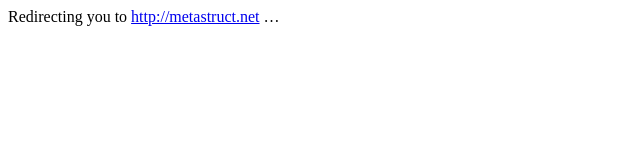
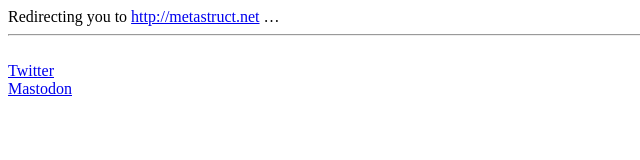
Before and after one commit to Metastruct/web, a plain HTML site: page index.html in a window 1280 px wide. Shown: the whole page, without its empty margins (0-640 px from the left). Drawn offline with Linux system fonts and the light colour scheme.

Commit message:
Update index.html

```diff
--- a/index.html
+++ b/index.html
@@ -2,10 +2,20 @@
 <html>
         <head>
                 <meta charset="UTF-8">
-		<meta HTTP-EQUIV="REFRESH" content="6; url=http://metastruct.net">
-		<title>Meta Construct @ GitHub</title>
+                <meta HTTP-EQUIV="REFRESH" content="1; url=http://metastruct.net">
+
+                <title>Meta Construct</title>
+		<meta name="description" content="A community dedicated to research and development of sandbox experiences"/>
+		<meta name="author" content="metastruct">
+	   	<meta name="keywords" content="garrysmod, sandbox, gaming, development, lua">
         </head>
         <body>
                 Redirecting you to <a href="http://metastruct.net">http://metastruct.net</a> &hellip;
+                <hr>
+                <br/>
+                <a rel="me" href="https://twitter.com/metastruct">Twitter</a>
+                <br/>
+                <a rel="me" href="https://mastodon.online/@metastruct">Mastodon</a>
+                <br/>
         </body>
 </html>
```
Lines whose indentation alone changed are shown as unchanged.
